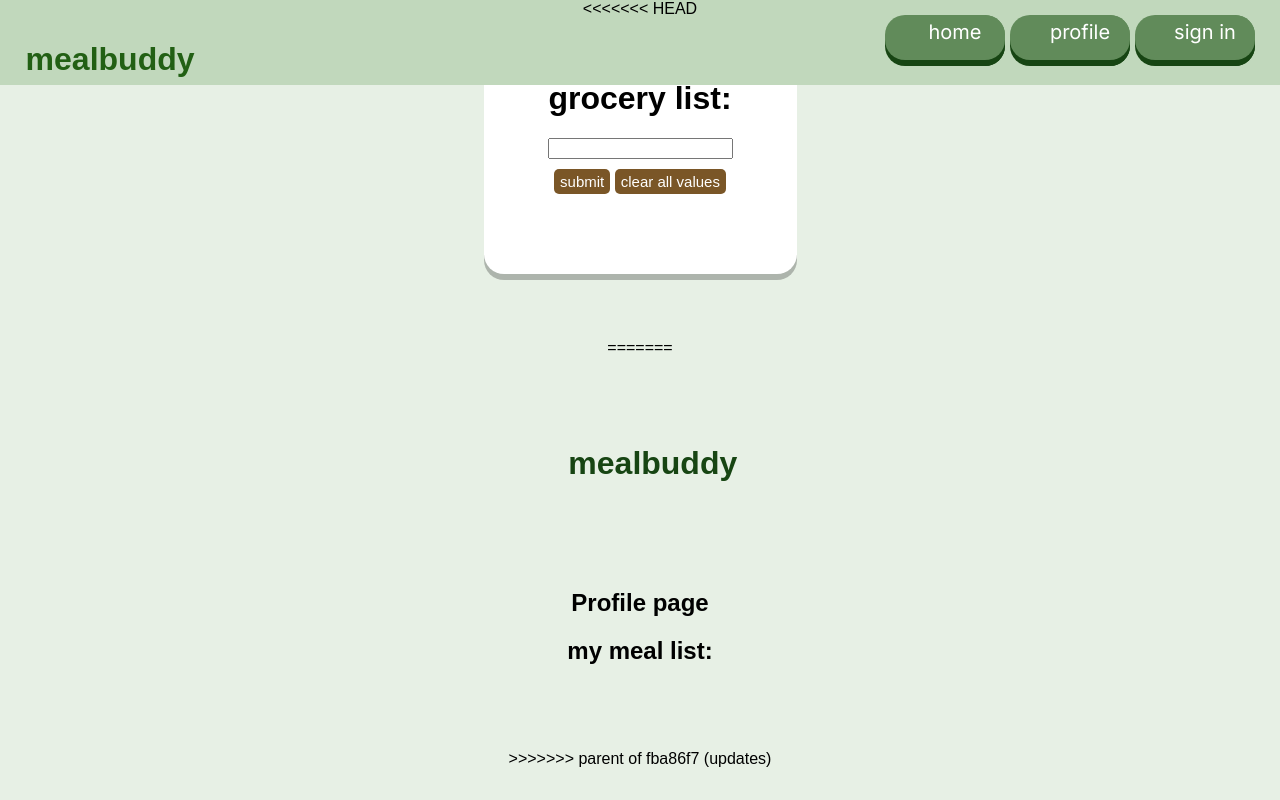
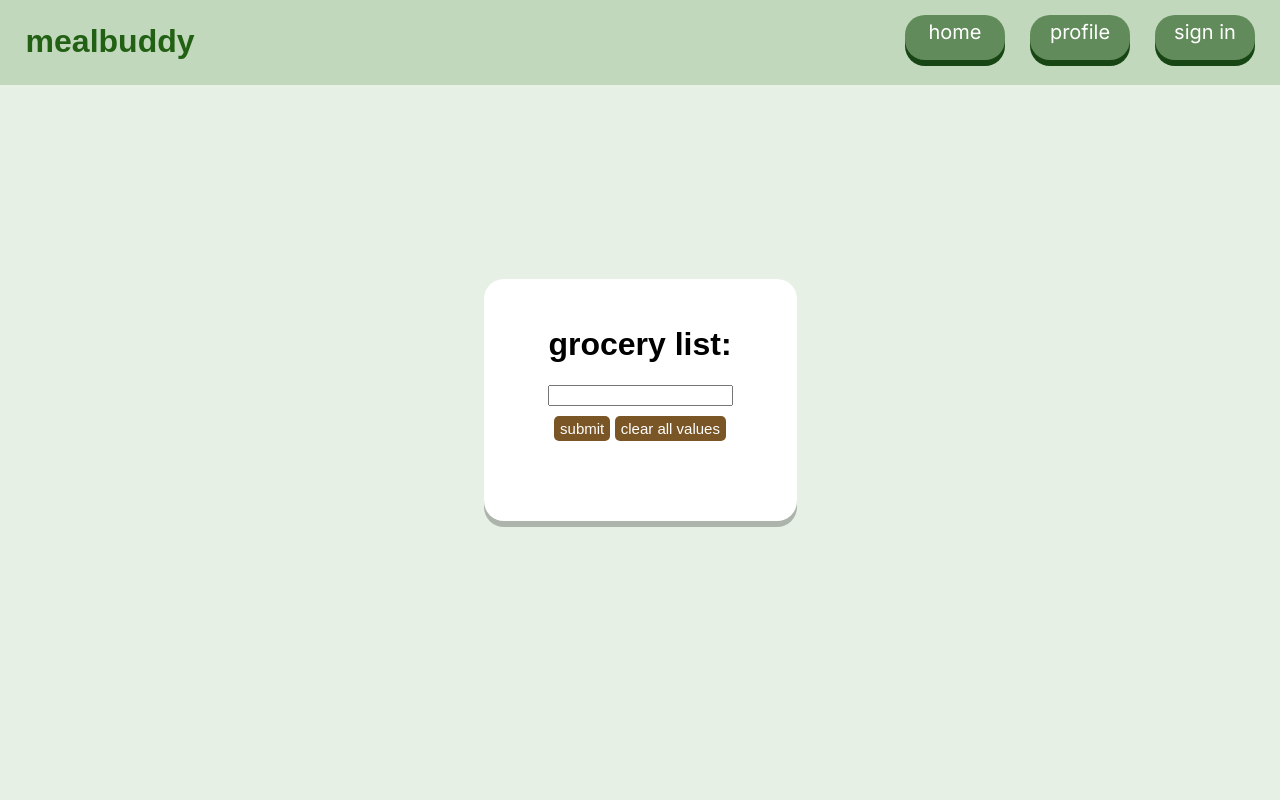
Before and after one commit to aprilczhang/meal-buddy, a website: page public/profile.html in a window 1280 px wide. Drawn offline with Linux system fonts and the light colour scheme.

Commit message:
fixed profile.html

```diff
--- a/public/profile.html
+++ b/public/profile.html
@@ -13,7 +13,6 @@
 </head>
   <body>
     <div id="top-rectangle">
-<<<<<<< HEAD
       <h1 id="top_left_text"><a href="index.html" style="color: #226014;"><strong>mealbuddy</strong></a></h1>
       <a id="homerectangle" href="index.html">home</a>
       <a id="profilerectangle" href="profile.html">profile</a>
@@ -32,22 +31,5 @@
   </div>
 
   <script src="profile.js"></script>
-=======
-      <h1 id="top_left_text"><strong>mealbuddy</strong></h1>
-      <a id="homerectangle" href="index.html" style="padding-left:20px;">home</a>
-      <a id="profilerectangle" href="profile.html" style="padding-left:20px;">profile</a>
-      <a id="signinrectangle" href="sign-in.html" style="padding-left:20px;">sign in</a>
-  </div>
-
-  <div id="rectangle">
-    <h2>Profile page </h2>
-    <div id="userDetails"></div>
-    <h2 id="listtitle"> <strong>my meal list:</strong></h2>
-    <ul id="list"></ul>
-
-  </div>
-
-	<script src="home.js"></script>
->>>>>>> parent of fba86f7 (updates)
   </body>
 </html>
```
